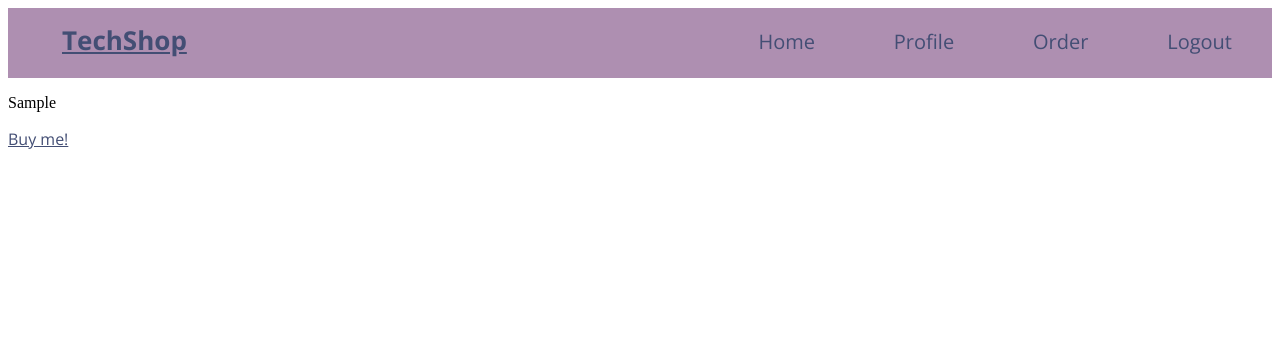
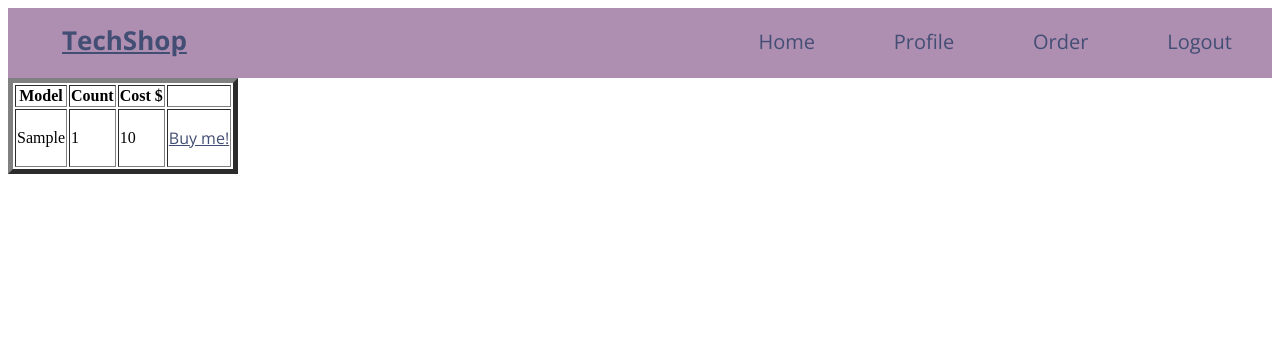
Before and after one commit to MaDITIY/tech_shop, a Flask app: a page that uses app/templates/product.html in a window 1280 px wide. Shown: the top 338 px of the page. Run offline with Flask 2, Linux system fonts and the light colour scheme; a user stored in the database is signed in; tables that the repository leaves empty hold one stand-in row (values such as "Sample post"); some libraries are stand-ins or nearby versions.

Commit message:
fix some minor bugs

```diff
--- a/app/__init__.py
+++ b/app/__init__.py
@@ -10,6 +10,7 @@ app.config.from_object(Config)
 db = SQLAlchemy(app)
 migrate = Migrate(app, db)
 login = LoginManager(app)
+login.login_view = 'login'
 
 
 from app import routes, models
--- a/app/forms.py
+++ b/app/forms.py
@@ -11,7 +11,9 @@ class OrderForm(FlaskForm):
     product_count = IntegerField('Count', validators=[
         NumberRange(min=1, max=1000, message='You can by only 0-1000 products'), DataRequired()
     ])
+    get_reciept = BooleanField('Get reciept')
     submit = SubmitField('Buy')
+
 
     def __init__(self, choises, *args, **kwargs):
         super(OrderForm, self).__init__(*args, **kwargs)
--- a/app/models.py
+++ b/app/models.py
@@ -14,6 +14,7 @@ class Order(db.Model):
     date = db.Column(db.DateTime, index=True, default=datetime.utcnow)
     user_id = db.Column(db.Integer, db.ForeignKey('user.id'))
     product_id = db.Column(db.Integer, db.ForeignKey('product.id'))
+    count = db.Column(db.Integer, nullable=False)
     price = db.Column(db.Integer, nullable=False)
 
     def __repr__(self):
--- a/app/routes.py
+++ b/app/routes.py
@@ -111,15 +111,20 @@ def get_order():
         order = Order(
             customer=current_user,
             product=product,
+            count=count,
             price=product.price * count
         )
+        product.count -= count
         db.session.add(order)
         db.session.commit()
         generate_reciept(order)
         uploads = os.path.join(app.root_path, app.config['UPLOAD_FOLDER'])
-        return send_from_directory(directory=uploads, filename='reciept.txt', as_attachment=True)
         flash('You successfully bought {}'.format(order))
-        return redirect(url_for('get_order'))
+        if form.get_reciept.data:
+            return send_from_directory(directory=uploads, filename='reciept.txt', as_attachment=True)
+        return render_template(
+            'order.html', title='Order Page', form=form
+        )
     elif request.method == 'GET':
         model = request.args.get('model')
         type = request.args.get('type')
--- a/app/templates/_product_type.html
+++ b/app/templates/_product_type.html
@@ -1,4 +1,3 @@
 <div class="product tv">
     <a href="{{ url_for('product', product_name=type.name) }}"><p class="product__name">{{ type.name }}</p></a>
-    <p class="product__description">Some description</p>
 </div>
--- a/app/templates/product.html
+++ b/app/templates/product.html
@@ -2,9 +2,22 @@
 
 {% block content %}
 
-{% for product in products %}
- <p>{{ product.model }}</p>
- <a href="{{ url_for('get_order', model=product.model, type=product.type) }}"><p>Buy me!</p></a>
-{% endfor %}
+<table border=5px>
+  <tr>
+    <th>Model</th>
+    <th>Count</th>
+    <th>Cost $</th>
+    <th></th>
+  </tr>
+  {% for product in products %}
+  <tr>
+    <td><p>{{ product.model }}</p></td>
+    <td><p>{{ product.count }}</p></td>
+    <td><p>{{ product.price }}</p></td>
+    <td><a href="{{ url_for('get_order', model=product.model, type=product.type) }}"><p>Buy me!</p></a></td>
+  </tr>
+  {% endfor %}
+</table>
+
 
 {% endblock %}
--- a/app/uploads/reciept.txt
+++ b/app/uploads/reciept.txt
@@ -2,7 +2,9 @@ Receipt from TechShop company:
 ----------------------------------
 Product type: <Produc type holodos>
 Product Model: ADT
-Time of deal: 2020-04-02 19:52:33
-Total cost: 300 $
+Time of deal: 2020-04-02 20:52:44
+Product count: 4
+Product cost: 100
+Total cost: 400 $
 ----------------------------------
 Thank you!
--- a/app/utils/__init__.py
+++ b/app/utils/__init__.py
@@ -10,6 +10,8 @@ def generate_order_text(order):
             f"Product type: {order.product.type}\r\n"+\
             f"Product Model: {order.product.model}\r\n"+\
             f"Time of deal: {order.date}\r\n"+\
+            f"Product count: {order.count}\r\n"+\
+            f"Product cost: {order.product.price}\r\n"+\
             f"Total cost: {order.price} $\r\n"+\
             "----------------------------------\r\n"+\
             "Thank you!"
```
Also changed, not shown: app/templates/order.html (+8 -1 lines), migrations/versions/20374d889a37_add_count_column_for_order.py (added, +28 -0 lines).
